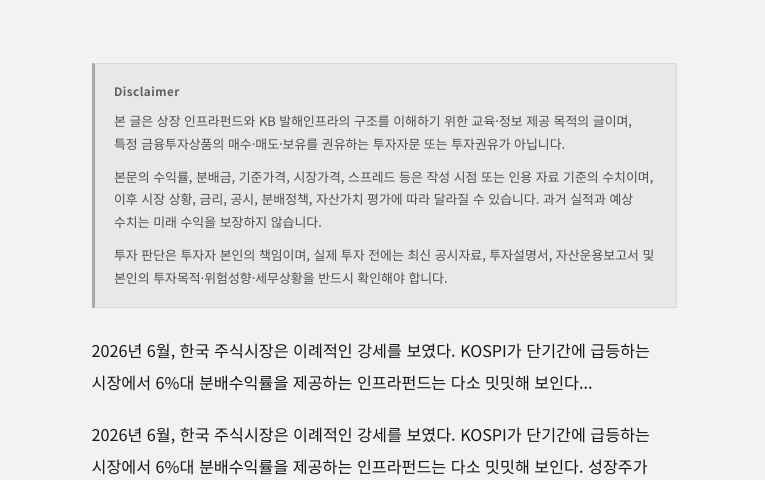
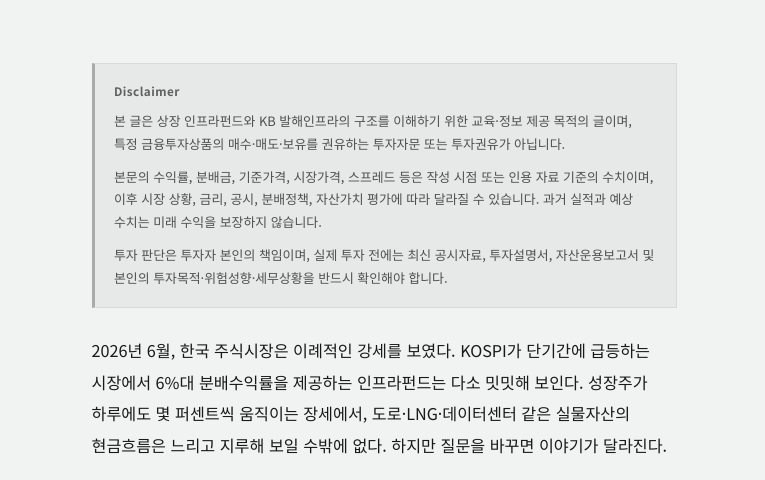
Before and after one commit to JBChoi-01/SRC_Plus, a plain HTML site: page reports_insights_kb-balhae_4.html in a window 1280 px wide. Shown: the part 320-800 px from the top of the page, without its empty margins (256-1021 px from the left). Drawn offline with Linux system fonts and the light colour scheme.

Commit message:
Update reports_insights_kb-balhae_4.html

```diff
--- a/reports_insights_kb-balhae_4.html
+++ b/reports_insights_kb-balhae_4.html
@@ -110,9 +110,7 @@
       <p>투자 판단은 투자자 본인의 책임이며, 실제 투자 전에는 최신 공시자료, 투자설명서, 자산운용보고서 및 본인의 투자목적·위험성향·세무상황을 반드시 확인해야 합니다.</p>
     </div>
 
-    <p class="lead">2026년 6월, 한국 주식시장은 이례적인 강세를 보였다. KOSPI가 단기간에 급등하는 시장에서 6%대 분배수익률을 제공하는 인프라펀드는 다소 밋밋해 보인다...
-
-    <p class="lead">2026년 6월, 한국 주식시장은 이례적인 강세를 보였다. KOSPI가 단기간에 급등하는 시장에서 6%대 분배수익률을 제공하는 인프라펀드는 다소 밋밋해 보인다. 성장주가 하루에도 몇 퍼센트씩 움직이는 장세에서, 도로·LNG·데이터센터 같은 실물자산의 현금흐름은 느리고 지루해 보일 수밖에 없다. 하지만 질문을 바꾸면 이야기가 달라진다.</p>
+       <p class="lead">2026년 6월, 한국 주식시장은 이례적인 강세를 보였다. KOSPI가 단기간에 급등하는 시장에서 6%대 분배수익률을 제공하는 인프라펀드는 다소 밋밋해 보인다. 성장주가 하루에도 몇 퍼센트씩 움직이는 장세에서, 도로·LNG·데이터센터 같은 실물자산의 현금흐름은 느리고 지루해 보일 수밖에 없다. 하지만 질문을 바꾸면 이야기가 달라진다.</p>
 
     <div class="callout">
       <div class="callout-label">핵심 요약</div>
```
